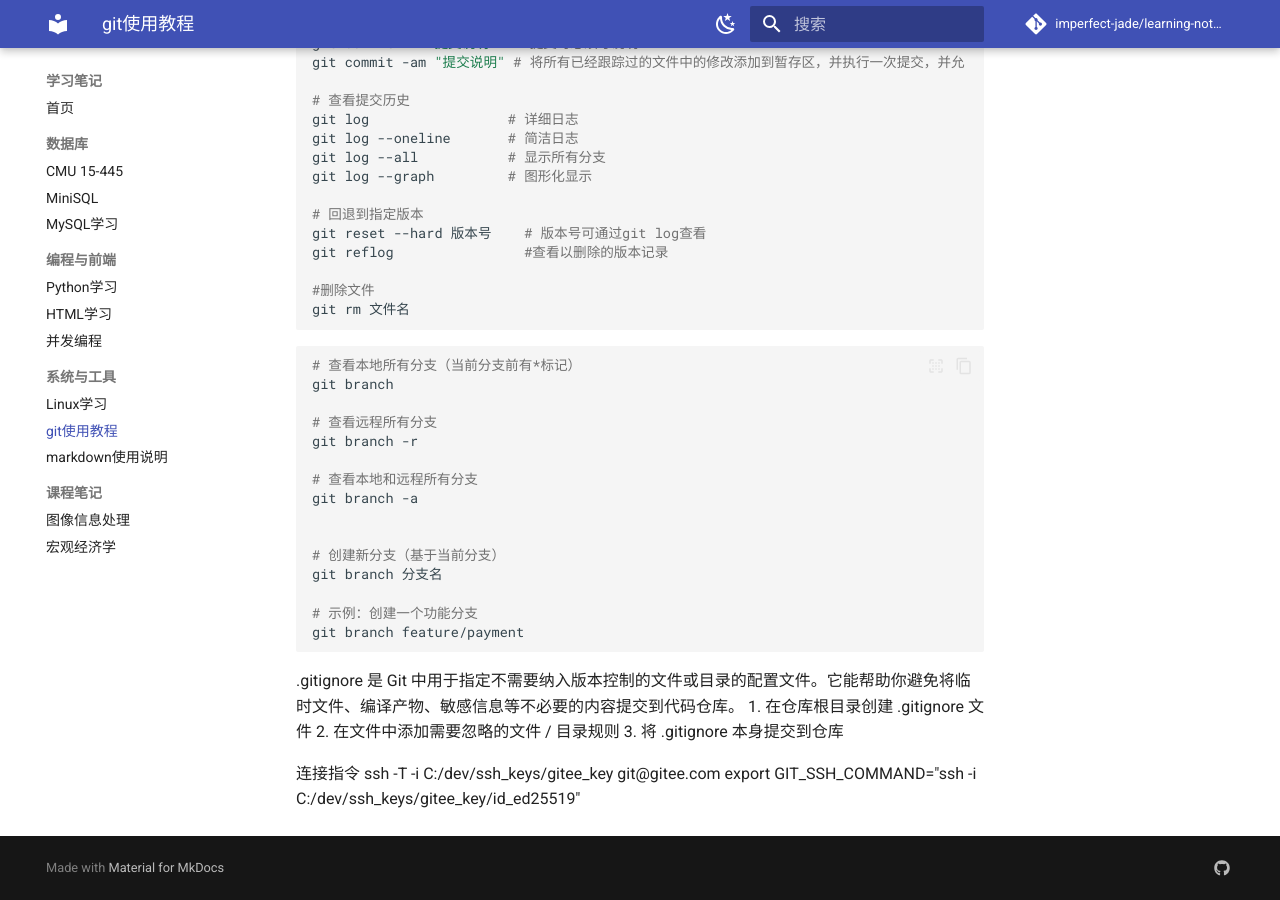
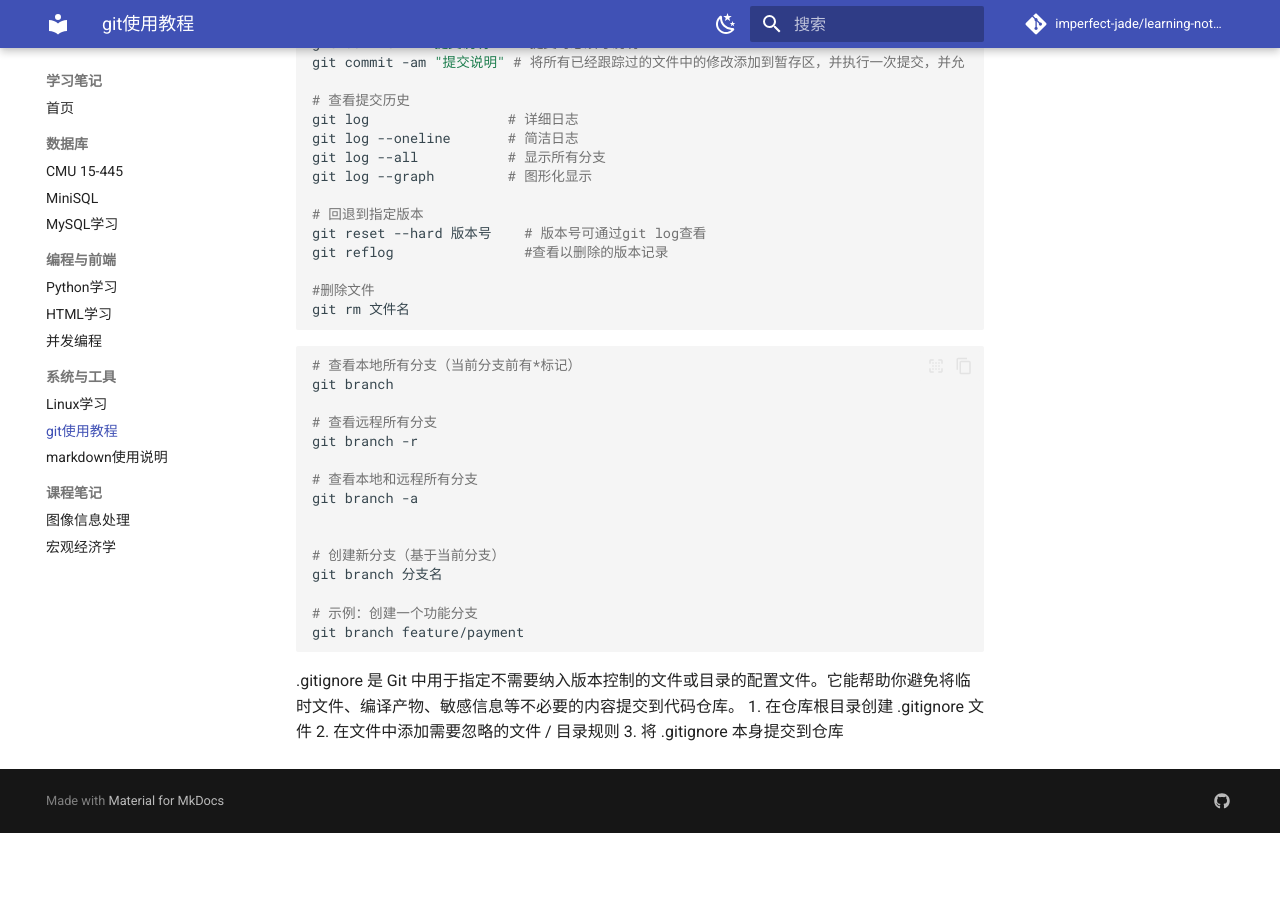
Before and after one commit to imperfect-jade/learning-notes, an MkDocs documentation site: the page built from docs/systems-tools/git.md, in a window 1280 px wide and 900 px high, scrolled down 517 px. Built offline with MkDocs 1.6.1 and Material for MkDocs 9.7.7, drawn with Linux system fonts in a browser that asks for light colours; comment, search, counter and statistics services are not loaded; after the commit the page ends 1350 px from its top, so only the background shows below that.

Commit message:
Update docs

```diff
--- a/docs/systems-tools/git.md
+++ b/docs/systems-tools/git.md
@@ -63,6 +63,3 @@ git branch feature/payment
 1. 在仓库根目录创建 .gitignore 文件
 2. 在文件中添加需要忽略的文件 / 目录规则
 3. 将 .gitignore 本身提交到仓库
-
-连接指令 ssh -T -i C:/dev/ssh_keys/gitee_key git@gitee.com
-export GIT_SSH_COMMAND="ssh -i C:/dev/ssh_keys/gitee_key/id_ed25519"
```
